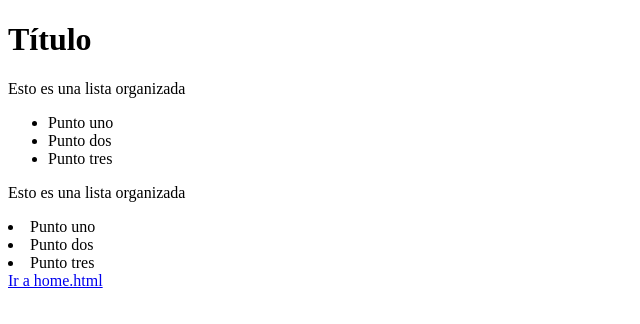
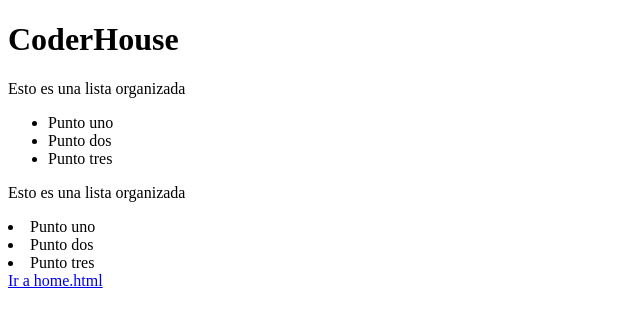
Before and after one commit to pcbp11/MiProyecto, a plain HTML site: page index.html in a window 1280 px wide. Shown: the whole page, without its empty margins (0-640 px from the left). Drawn offline with Linux system fonts and the light colour scheme.

Commit message:
Cambios hechos en index.html y se crea README

```diff
--- a/index.html
+++ b/index.html
@@ -6,7 +6,7 @@
     <title>MiProyecto</title>
 </head>
 <body>
-    <h1>Título</h1>
+    <h1>CoderHouse</h1>
     <p>Esto es una lista organizada</p>
     <ul>
         <li>Punto uno</li>
```
Also changed, not shown: 1 other file.
